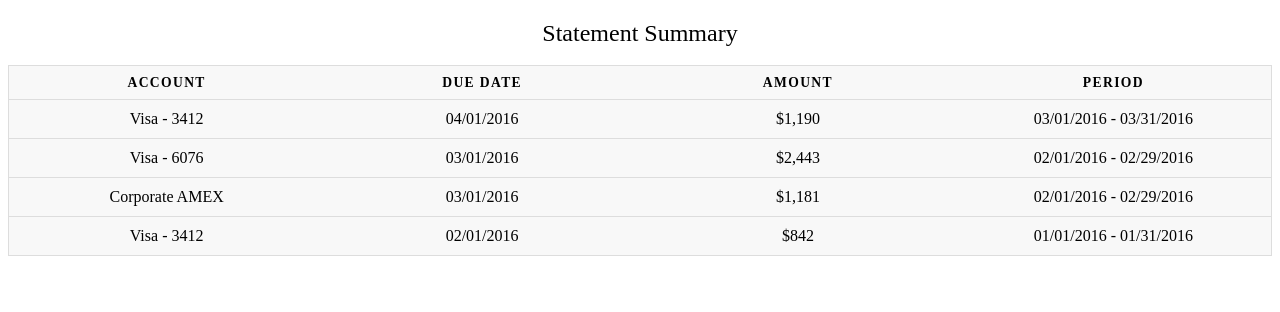
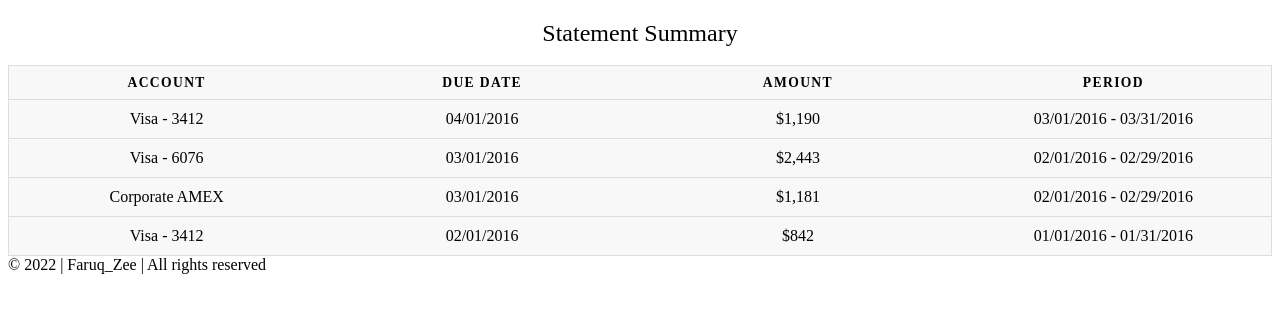
Before and after one commit to AElozinoLopez/merge-conflict, a plain HTML site: page index.html in a window 1280 px wide. Drawn offline with Linux system fonts and the light colour scheme.

Commit message:
Added copyright details.

```diff
--- a/index.html
+++ b/index.html
@@ -49,6 +49,11 @@
           </table>
           <!-- That's all with HTML -->
 
+          <!-- Creating footer with copyright details -->
+          <div id="footer">
+            &copy; 2022  |  Faruq_Zee  |  All rights reserved
+          </div>
+
 
     </body>
 </html>
```
